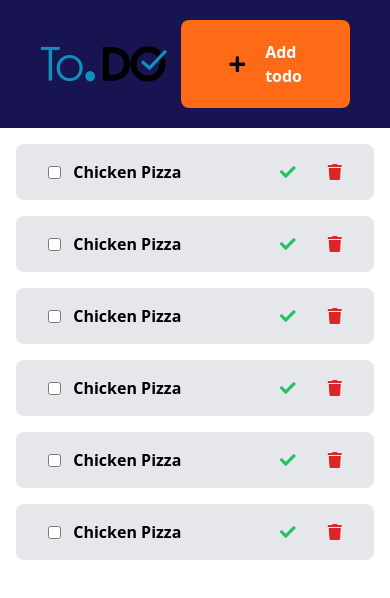
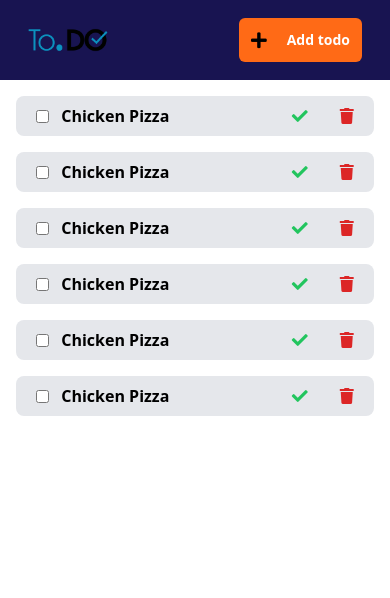
Before and after one commit to Benigne27/To-Do-List-TailWind, a website: page index.html in a window 390 px wide. Drawn offline with Linux system fonts and the light colour scheme.

Commit message:
change of directories and some responsiveness

```diff
--- a/index.html
+++ b/index.html
@@ -8,72 +8,72 @@
     <title>To-Do List</title>
 </head>
 <body>
-    <div  class="h-fit w-full bg-[#181451] grid grid-cols-2 px-10">
-        <div class="w-32 ">
+    <div  class="px-7 h-fit w-full bg-[#181451] grid grid-cols-2 sm:px-10">
+        <div class="w-20 sm:w-24 md:w-32 ">
             <img src="./Image/unnamed.png" alt="">
         </div>
         <div class="flex justify-end items-center">
-            <a href="./html/addToDo.html" class="w-fit flex justify-center gap-5 items-center bg-[#FF6A16] px-12 rounded-lg py-5"><p class="text-lg"><i class="fa fa-plus" aria-hidden="true"></i>
+            <a href="/addToDo.html" class=" px-3 py-2 rounded-md sm:px-6 sm:py-3 w-fit flex justify-center gap-5 items-center bg-[#FF6A16] md:px-12 sm:rounded-lg md:py-5"><p class="text-lg"><i class="fa fa-plus" aria-hidden="true"></i>
             </p>
-            <p class="font-bold text-white">Add todo</p></a>
+            <p class="text-sm md:text-lg font-bold text-white">Add todo</p></a>
         </div>
     </div>
 
-    <div class="">
-        <div class="grid grid-cols-2 w-11/12 px-8 bg-gray-200 py-4 m-auto rounded-lg my-4">
+    <div>
+        <div class="grid grid-cols-2 w-11/12 md:px-8 px-5 py-2 bg-gray-200 md:py-4 m-auto border-solid rounded-lg my-4">
             <div class="flex items-center justify-start gap-3">
-            <input type="checkbox" class="">
-            <p class="font-bold">Chicken Pizza</p>
+            <input type="checkbox" class="md:h-5 md:w-5">
+            <p class="sm:text-sm font-bold">Chicken Pizza</p>
+        </div>
+        <div class="flex items-center justify-end gap-8">
+            <p class="text-green-500"><i class="fa fa-check" aria-hidden="true"></i></p>
+            <p class="text-red-600"><i class="fa fa-trash" aria-hidden="true"></i></p>
+        </div>
+        </div>
+        <div class="grid grid-cols-2 w-11/12 md:px-8 px-5 py-2 bg-gray-200 md:py-4 m-auto border-solid rounded-lg my-4">
+            <div class="flex items-center justify-start gap-3">
+            <input type="checkbox" class="md:h-5 md:w-5">
+            <p class="sm:text-sm font-bold">Chicken Pizza</p>
         </div>
         <div class="flex items-center justify-end gap-8 ">
             <p class="text-green-500"><i class="fa fa-check" aria-hidden="true"></i></p>
             <p class="text-red-600"><i class="fa fa-trash" aria-hidden="true"></i></p>
         </div>
         </div>
-        <div class="grid grid-cols-2 w-11/12 px-8 bg-gray-200 py-4 m-auto rounded-lg my-4">
+        <div class="grid grid-cols-2 w-11/12 md:px-8 px-5 py-2 bg-gray-200 md:py-4 m-auto border-solid rounded-lg my-4">
             <div class="flex items-center justify-start gap-3">
-            <input type="checkbox" class="">
-            <p class="font-bold">Chicken Pizza</p>
+            <input type="checkbox" class="md:h-5 md:w-5">
+            <p class="sm:text-sm font-bold">Chicken Pizza</p>
         </div>
         <div class="flex items-center justify-end gap-8 ">
             <p class="text-green-500"><i class="fa fa-check" aria-hidden="true"></i></p>
             <p class="text-red-600"><i class="fa fa-trash" aria-hidden="true"></i></p>
         </div>
         </div>
-        <div class="grid grid-cols-2 w-11/12 px-8 bg-gray-200 py-4 m-auto rounded-lg my-4">
+        <div class="grid grid-cols-2 w-11/12 md:px-8 px-5 py-2 bg-gray-200 md:py-4 m-auto border-solid rounded-lg my-4">
             <div class="flex items-center justify-start gap-3">
-            <input type="checkbox" class="">
-            <p class="font-bold">Chicken Pizza</p>
+            <input type="checkbox" class="md:h-5 md:w-5">
+            <p class="sm:text-sm font-bold">Chicken Pizza</p>
         </div>
         <div class="flex items-center justify-end gap-8 ">
             <p class="text-green-500"><i class="fa fa-check" aria-hidden="true"></i></p>
             <p class="text-red-600"><i class="fa fa-trash" aria-hidden="true"></i></p>
         </div>
         </div>
-        <div class="grid grid-cols-2 w-11/12 px-8 bg-gray-200 py-4 m-auto rounded-lg my-4">
+        <div class="grid grid-cols-2 w-11/12 md:px-8 px-5 py-2 bg-gray-200 md:py-4 m-auto border-solid rounded-lg my-4">
             <div class="flex items-center justify-start gap-3">
-            <input type="checkbox" class="">
-            <p class="font-bold">Chicken Pizza</p>
+            <input type="checkbox" class="md:h-5 md:w-5">
+            <p class="sm:text-sm font-bold">Chicken Pizza</p>
         </div>
         <div class="flex items-center justify-end gap-8 ">
             <p class="text-green-500"><i class="fa fa-check" aria-hidden="true"></i></p>
             <p class="text-red-600"><i class="fa fa-trash" aria-hidden="true"></i></p>
         </div>
         </div>
-        <div class="grid grid-cols-2 w-11/12 px-8 bg-gray-200 py-4 m-auto rounded-lg my-4">
+        <div class="grid grid-cols-2 w-11/12 md:px-8 px-5 py-2 bg-gray-200 md:py-4 m-auto border-solid rounded-lg my-4">
             <div class="flex items-center justify-start gap-3">
-            <input type="checkbox" class="">
-            <p class="font-bold">Chicken Pizza</p>
-        </div>
-        <div class="flex items-center justify-end gap-8 ">
-            <p class="text-green-500"><i class="fa fa-check" aria-hidden="true"></i></p>
-            <p class="text-red-600"><i class="fa fa-trash" aria-hidden="true"></i></p>
-        </div>
-        </div>
-        <div class="grid grid-cols-2 w-11/12 px-8 bg-gray-200 py-4 m-auto rounded-lg my-4">
-            <div class="flex items-center justify-start gap-3">
-            <input type="checkbox" class="">
-            <p class="font-bold">Chicken Pizza</p>
+            <input type="checkbox" class="md:h-5 md:w-5">
+            <p class="sm:text-sm font-bold">Chicken Pizza</p>
         </div>
         <div class="flex items-center justify-end gap-8 ">
             <p class="text-green-500"><i class="fa fa-check" aria-hidden="true"></i></p>
```
Also changed, not shown: addToDo.html (added, +35 -0 lines), html/addToDo.html (deleted, +0 -35 lines), src/output.css.
